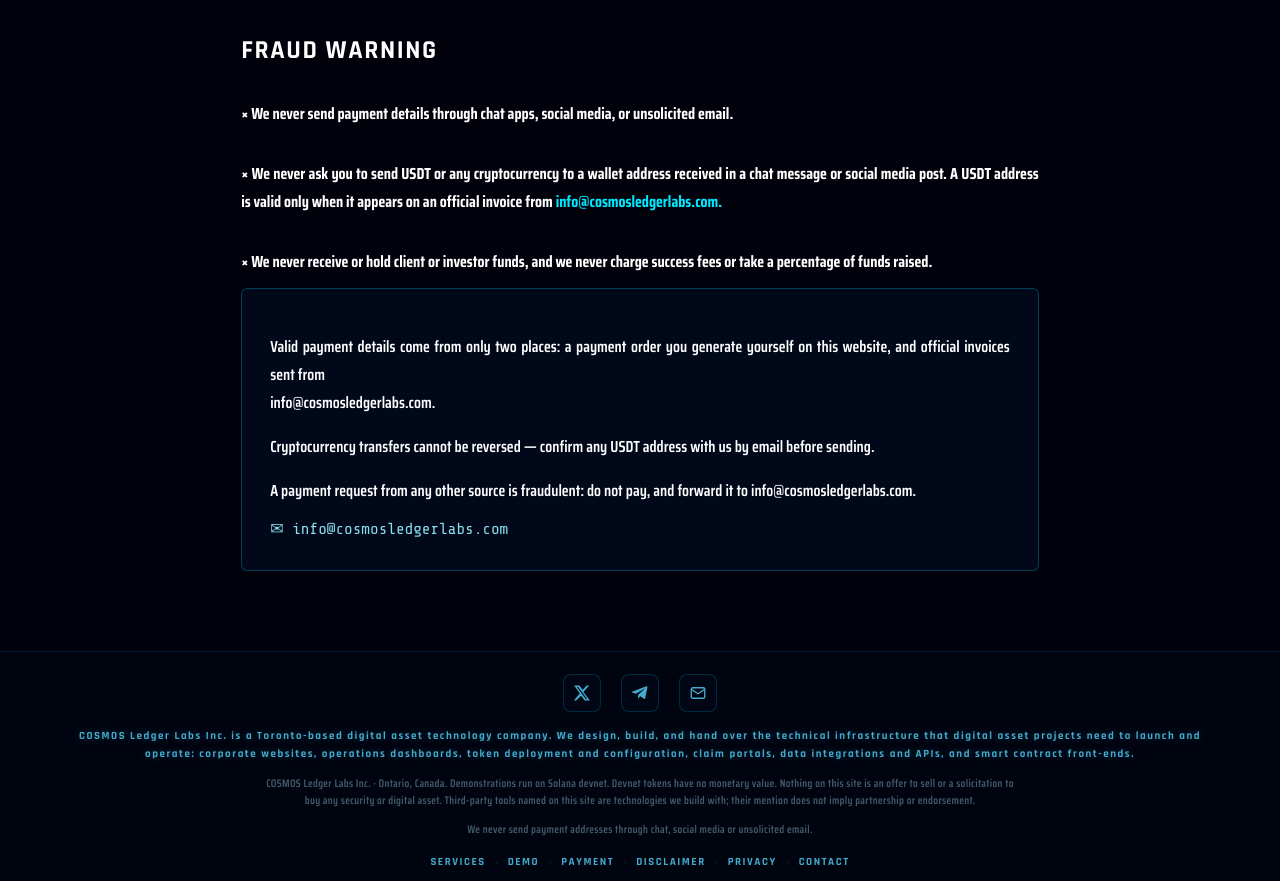
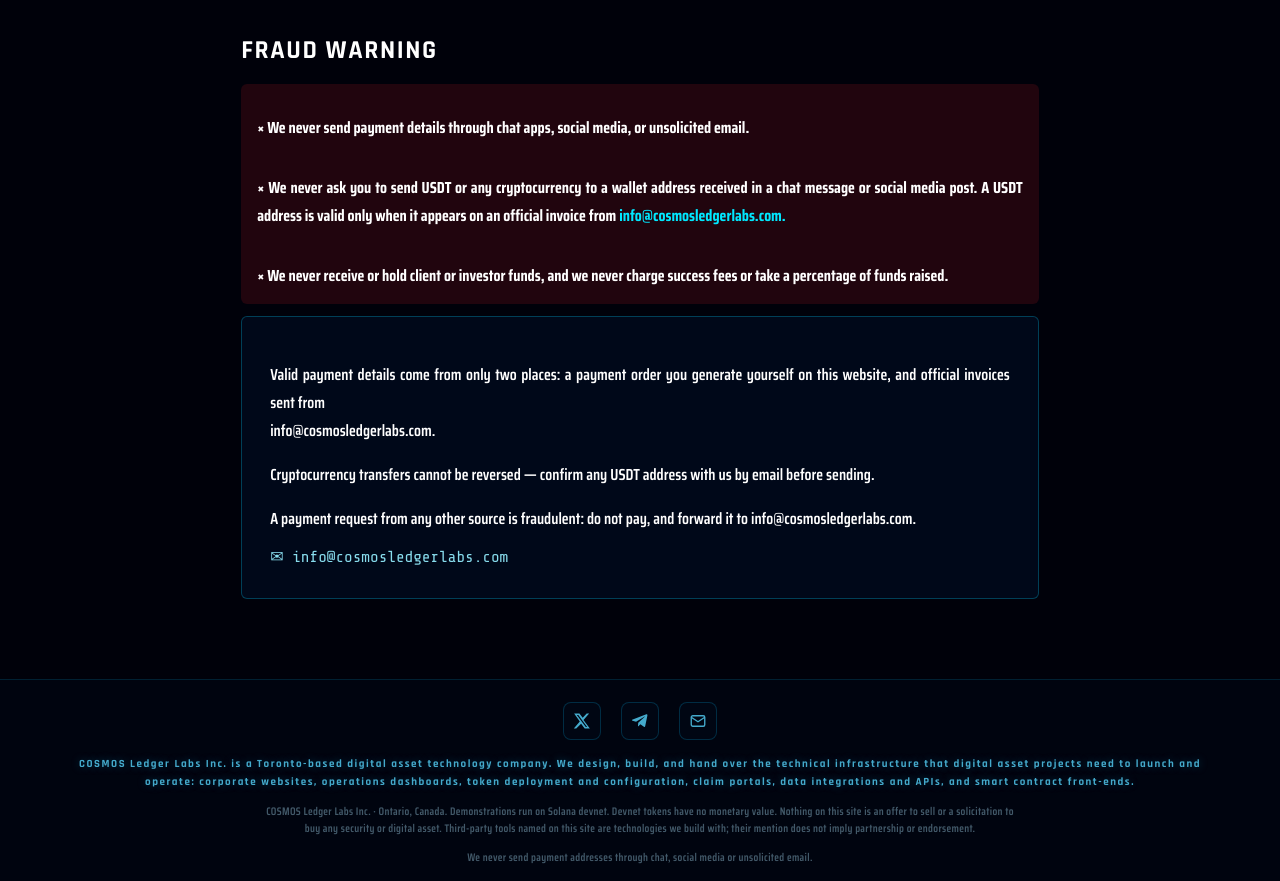
Before and after one commit to cosmosledgerlabs/cosmosledgerlabs-website, a Next.js app: page /payment in a window 1280 px wide. Shown: the part 876-1757 px from the top of the page. Built offline with nearby package versions, Linux system fonts and the light colour scheme; no server answers.

Commit message:
Enhance Legal module styles with background and padding

```diff
--- a/styles/Legal.module.css
+++ b/styles/Legal.module.css
@@ -103,6 +103,9 @@
   flex-direction: column;
   gap: 4px;
   margin-top: 10px;
+  background: rgba(120, 15, 25, .28);
+  border-radius: 6px;
+  padding: 14px 16px;
 }
 
 .strong {
```
